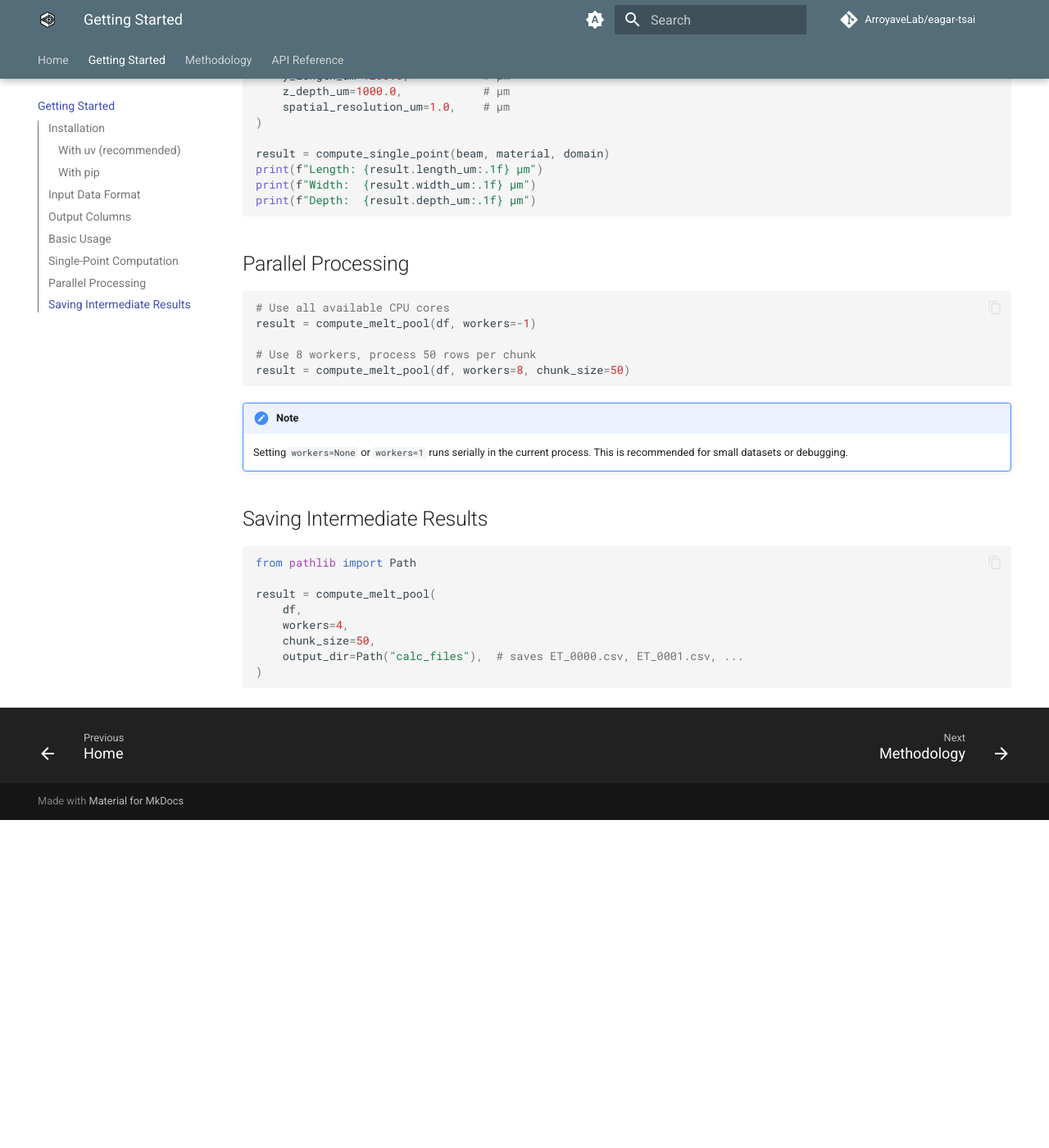
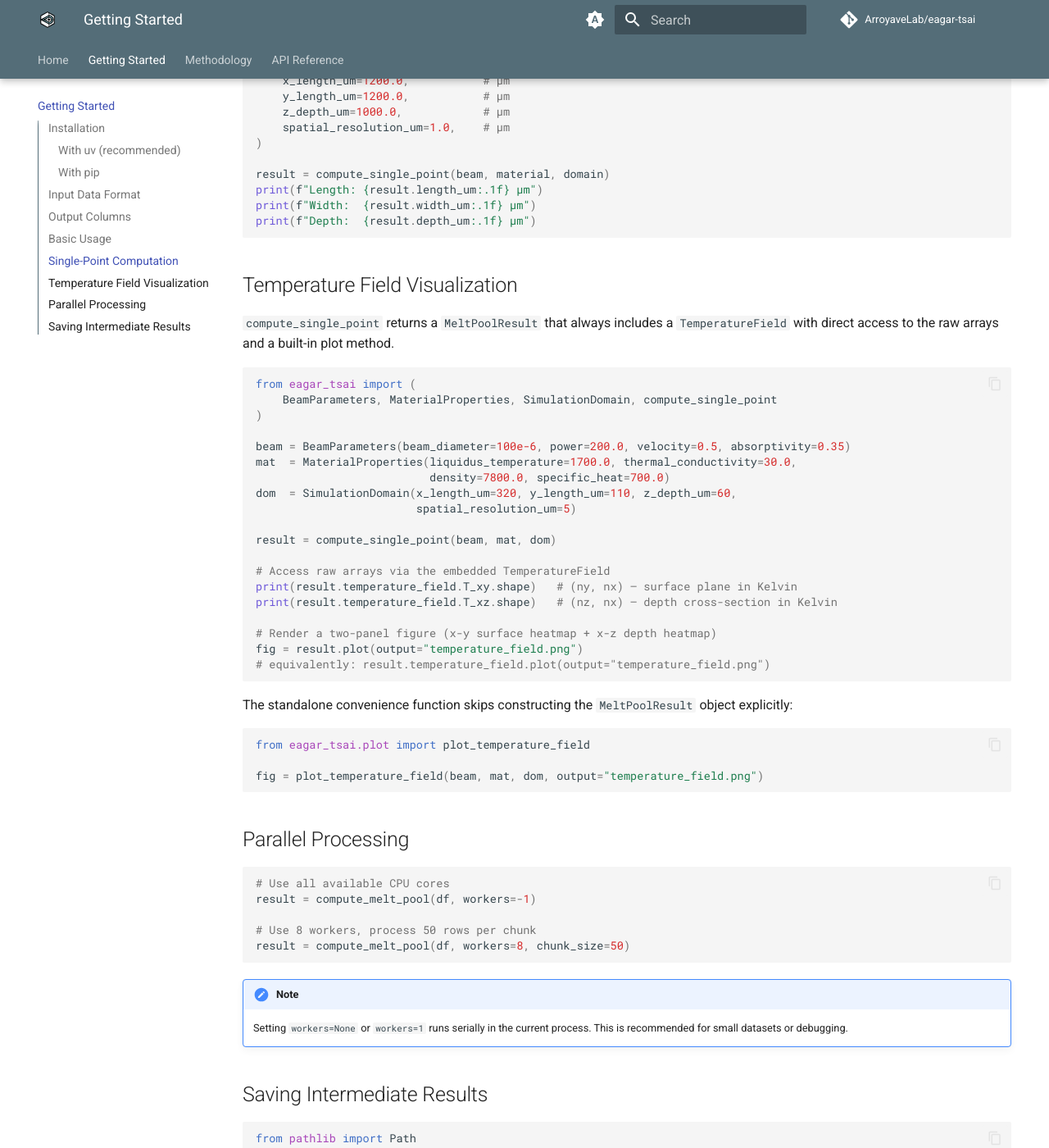
Before and after one commit to ArroyaveLab/eagar-tsai, an MkDocs documentation site: the page built from docs/getting-started.md, in a window 1280 px wide and 1400 px high, scrolled down 2593 px. Shown: the whole window at 82% size. Built offline with MkDocs 1.6.1 and Material for MkDocs 9.7.7, drawn with Linux system fonts in a browser that asks for light colours; comment, search, counter and statistics services are not loaded; before the commit the page ends 3593 px from its top, so only the background shows below that; some of the changed text lies outside the part shown.

Commit message:
Update documentation for TemperatureField

````diff
--- a/docs/getting-started.md
+++ b/docs/getting-started.md
@@ -75,7 +75,7 @@ result.to_csv("melt_pool_results.csv", index=False)
 
 ## Single-Point Computation
 
-For a single parameter set, use `compute_single_point` directly:
+For a single parameter set, use `compute_single_point` directly. It returns a `MeltPoolResult` that always includes the full `TemperatureField`.
 
 ```python
 from eagar_tsai import (
@@ -107,6 +107,40 @@ print(f"Width:  {result.width_um:.1f} µm")
 print(f"Depth:  {result.depth_um:.1f} µm")
 ```
 
+## Temperature Field Visualization
+
+`compute_single_point` returns a `MeltPoolResult` that always includes a `TemperatureField` with direct access to the raw arrays and a built-in plot method.
+
+```python
+from eagar_tsai import (
+    BeamParameters, MaterialProperties, SimulationDomain, compute_single_point
+)
+
+beam = BeamParameters(beam_diameter=100e-6, power=200.0, velocity=0.5, absorptivity=0.35)
+mat  = MaterialProperties(liquidus_temperature=1700.0, thermal_conductivity=30.0,
+                          density=7800.0, specific_heat=700.0)
+dom  = SimulationDomain(x_length_um=320, y_length_um=110, z_depth_um=60,
+                        spatial_resolution_um=5)
+
+result = compute_single_point(beam, mat, dom)
+
+# Access raw arrays via the embedded TemperatureField
+print(result.temperature_field.T_xy.shape)   # (ny, nx) — surface plane in Kelvin
+print(result.temperature_field.T_xz.shape)   # (nz, nx) — depth cross-section in Kelvin
+
+# Render a two-panel figure (x-y surface heatmap + x-z depth heatmap)
+fig = result.plot(output="temperature_field.png")
+# equivalently: result.temperature_field.plot(output="temperature_field.png")
+```
+
+The standalone convenience function skips constructing the `MeltPoolResult` object explicitly:
+
+```python
+from eagar_tsai.plot import plot_temperature_field
+
+fig = plot_temperature_field(beam, mat, dom, output="temperature_field.png")
+```
+
 ## Parallel Processing
 
 ```python
````
Also changed, not shown: docs/api/reference.md (+6 -0 lines), docs/index.md (+1 -0 lines).
